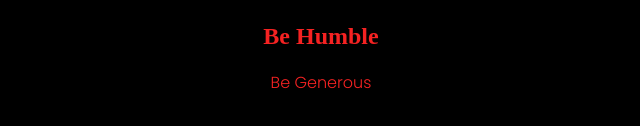
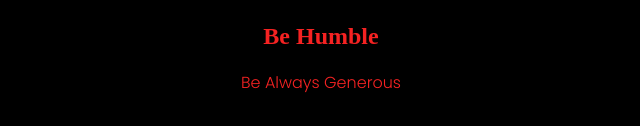
Before and after one commit to SaifurRahmanBijoy/donate-now, a plain HTML site: page index.html in a window 1280 px wide. Shown: the part 2363-2494 px from the top of the page, 319-959 px from the left. Drawn offline with Linux system fonts and the light colour scheme.

Commit message:
first commit

```diff
--- a/index.html
+++ b/index.html
@@ -99,10 +99,10 @@
         </div>
 
         <div class="subscribe">
-                <form action="">
-                    <input type="email" class="email-input" placeholder="      Email">
-                    <button class="buttonlast">Subscribe</button>
-                </form>
+            <form action="">
+                <input type="email" class="email-input" placeholder="      Email">
+                <button class="buttonlast">Subscribe</button>
+            </form>
 
 
         </div>
@@ -115,7 +115,7 @@
 
 <footer>
     <h2>Be Humble</h2>
-    <p>Be Generous</p>
+    <p>Be Always Generous</p>
 </footer>
 
 </html>
```
